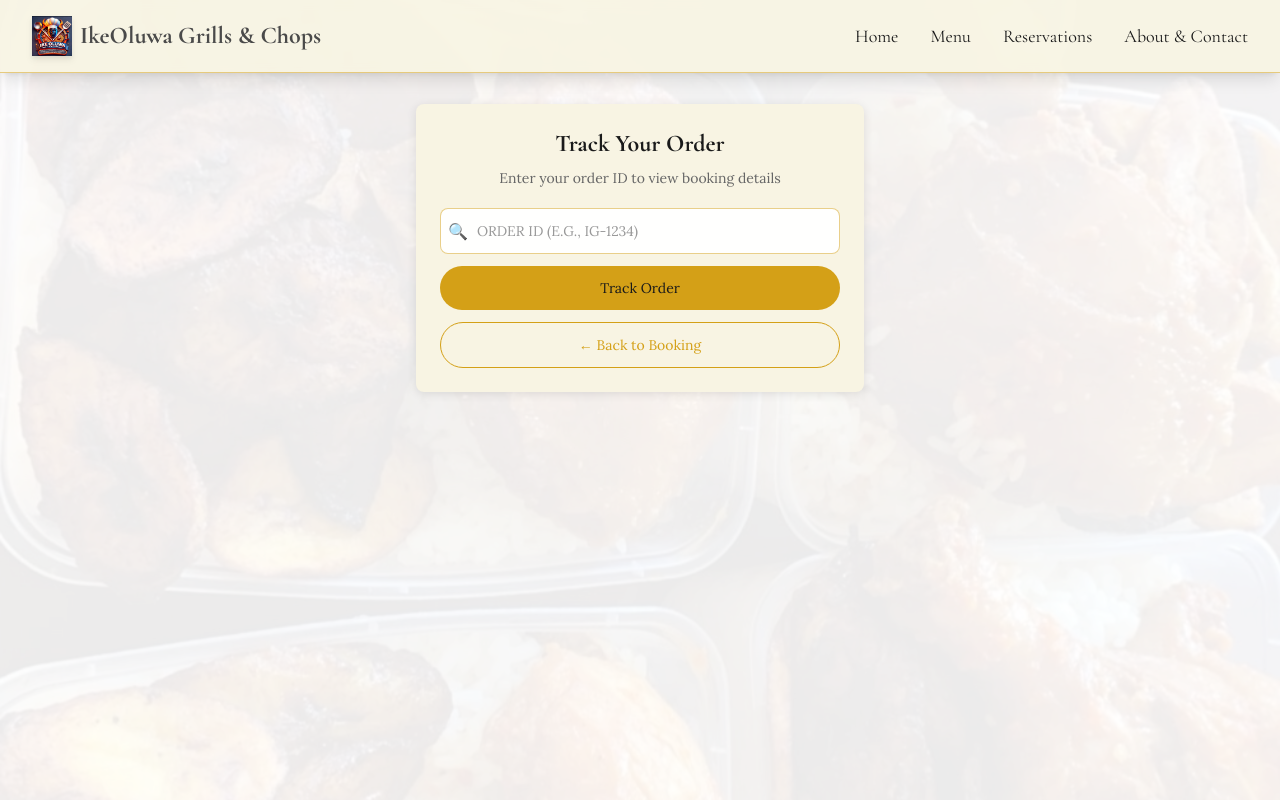
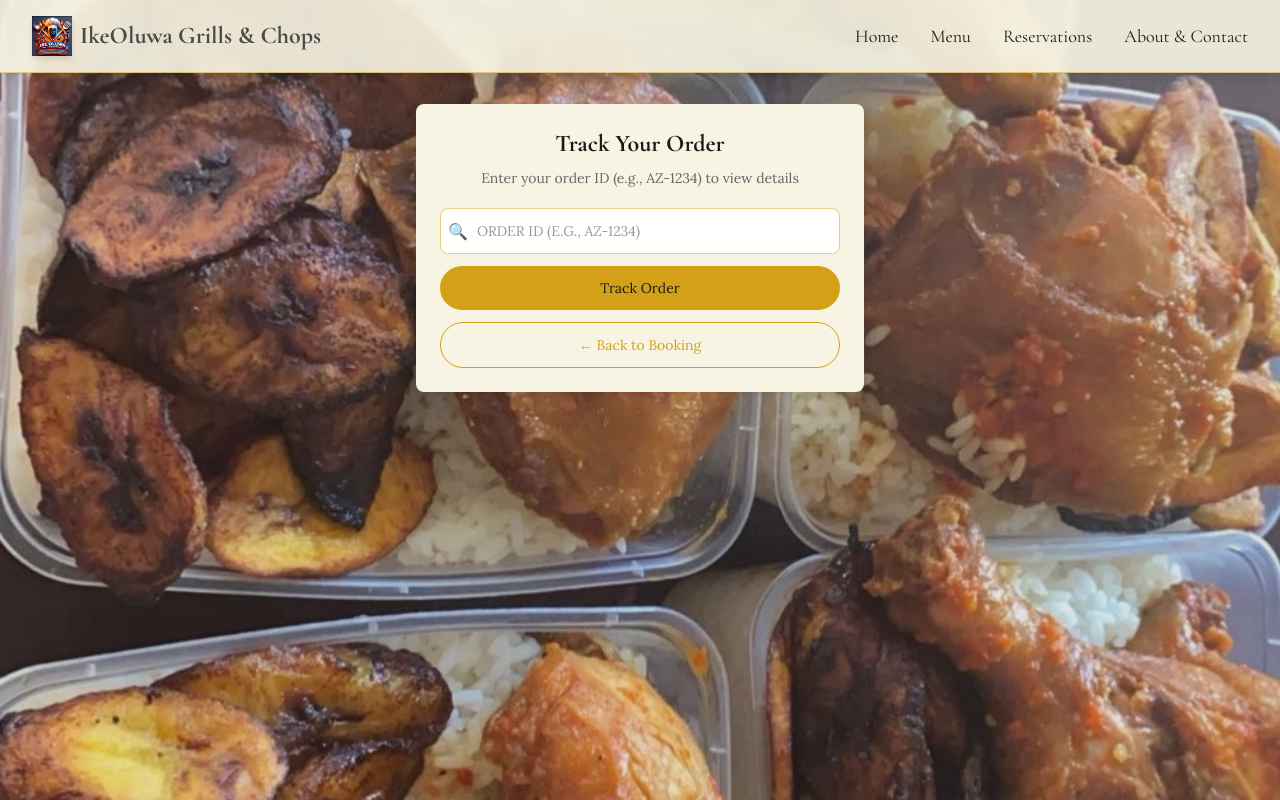
Before and after one commit to A9Pro/ikeolouwa-grills-chops, a Next.js app: page /reservations in a window 1280 px wide. Both pictures are taken after a click on the button "🔍 Track Order". Built offline with nearby package versions, Linux system fonts and the light colour scheme.

Commit message:
Update reservations/page.tsx for 100% visible background images and AZ- order ID prefix

```diff
--- a/src/app/reservations/page.tsx
+++ b/src/app/reservations/page.tsx
@@ -7,7 +7,7 @@ const generateOrderId = () => {
   const random = Math.floor(Math.random() * 10000)
     .toString()
     .padStart(4, "0");
-  return `IG-${random}`; // IG for IkeOluwa Grills
+  return `AZ-${random}`; // AZ for new prefix
 };
 
 // Function to calculate time remaining
@@ -261,11 +261,11 @@ const MealBookingPage = () => {
         {/* Background Image Overlay */}
         {backgroundImage && (
           <div
-            className="absolute inset-0 bg-cover bg-center opacity-30 transition-opacity duration-300"
+            className="absolute inset-0 bg-cover bg-center opacity-100 transition-opacity duration-300"
             style={{ backgroundImage: `url(${backgroundImage})` }}
           />
         )}
-        <div className="absolute inset-0 bg-white/70" />
+        <div className="absolute inset-0 bg-black/10" />
 
         {/* Main Content */}
         <div className="relative z-10 container mx-auto px-4 py-6 sm:px-6">
@@ -529,7 +529,7 @@ const MealBookingPage = () => {
                     Track Your Order
                   </h2>
                   <p className="font-lora text-[#666] text-xs sm:text-sm">
-                    Enter your order ID to view booking details
+                    Enter your order ID (e.g., AZ-1234) to view details
                   </p>
                 </div>
 
@@ -543,7 +543,7 @@ const MealBookingPage = () => {
                       value={trackingId}
                       onChange={(e) => setTrackingId(e.target.value)}
                       required
-                      placeholder="Order ID (e.g., IG-1234)"
+                      placeholder="Order ID (e.g., AZ-1234)"
                       className="w-full pl-8 pr-3 py-2.5 border border-[#D4A017]/50 rounded-lg bg-white/95 font-lora text-xs placeholder-[#999] focus:outline-none focus:ring-1 focus:ring-[#D4A017] focus:border-[#D4A017] uppercase sm:text-sm sm:pl-9 sm:py-3"
                     />
                   </div>
```
